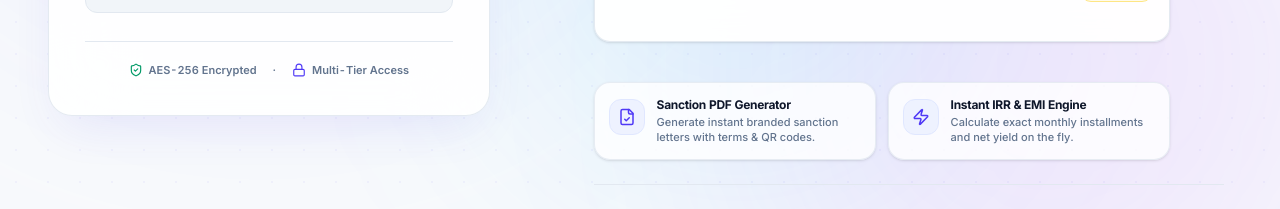
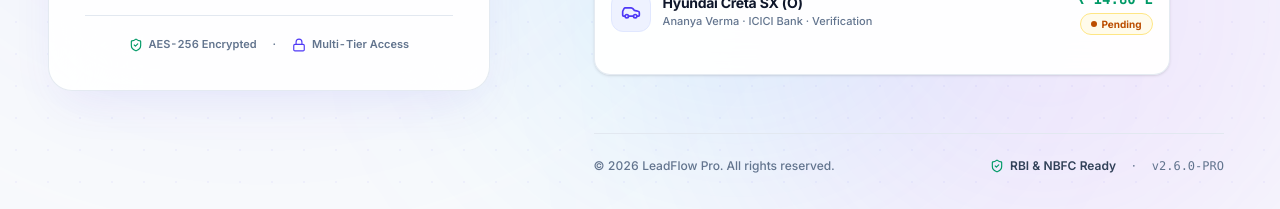
Before and after one commit to amitnnl/lead-follow-up, a React (Vite) app in the folder frontend/: page /login in a window 1280 px wide. Shown: the part 570-779 px from the top of the page. Built offline with nearby package versions, Linux system fonts and the light colour scheme; no server answers.

Commit message:
perf: remove lazy loading for instant zero-latency navigation

```diff
--- a/frontend/src/App.tsx
+++ b/frontend/src/App.tsx
@@ -5,26 +5,25 @@ import { useSettingsStore } from './store/settingsStore';
 import MainLayout from './components/layout/MainLayout';
 import { useThemeStore } from './store/themeStore';
 
-// Dynamic Code Splitting via React.lazy for instant initial bundle loading
-const Login = React.lazy(() => import('./pages/Login'));
-const Dashboard = React.lazy(() => import('./pages/Dashboard'));
-const LandingPage = React.lazy(() => import('./pages/LandingPage'));
-const Leads = React.lazy(() => import('./pages/Leads'));
-const LeadDetails = React.lazy(() => import('./pages/LeadDetails'));
-const Commissions = React.lazy(() => import('./pages/Commissions'));
-const Reports = React.lazy(() => import('./pages/Reports'));
-const Settings = React.lazy(() => import('./pages/Settings'));
-const Financers = React.lazy(() => import('./pages/Financers'));
-const Executives = React.lazy(() => import('./pages/Executives'));
-const Dealers = React.lazy(() => import('./pages/Dealers'));
-const ChannelExecutives = React.lazy(() => import('./pages/ChannelExecutives'));
-const Users = React.lazy(() => import('./pages/Users'));
-const SystemAudit = React.lazy(() => import('./pages/SystemAudit'));
-const Banking = React.lazy(() => import('./pages/Banking'));
-const Ledger = React.lazy(() => import('./pages/Ledger'));
-const Followups = React.lazy(() => import('./pages/Followups'));
-const IrrCalculator = React.lazy(() => import('./pages/IrrCalculator'));
-
+// Static imports for instant navigation (removes lazy load slowness)
+import Login from './pages/Login';
+import Dashboard from './pages/Dashboard';
+import LandingPage from './pages/LandingPage';
+import Leads from './pages/Leads';
+import LeadDetails from './pages/LeadDetails';
+import Commissions from './pages/Commissions';
+import Reports from './pages/Reports';
+import Settings from './pages/Settings';
+import Financers from './pages/Financers';
+import Executives from './pages/Executives';
+import Dealers from './pages/Dealers';
+import ChannelExecutives from './pages/ChannelExecutives';
+import Users from './pages/Users';
+import SystemAudit from './pages/SystemAudit';
+import Banking from './pages/Banking';
+import Ledger from './pages/Ledger';
+import Followups from './pages/Followups';
+import IrrCalculator from './pages/IrrCalculator';
 const RouteLoadingFallback = () => (
   <div className="min-h-screen flex flex-col items-center justify-center bg-slate-50 dark:bg-slate-900 transition-colors duration-200">
     <div className="relative flex items-center justify-center">
@@ -62,7 +61,6 @@ function App() {
   }, [checkAuth, fetchSettings]);
 
   return (
-    <Suspense fallback={<RouteLoadingFallback />}>
       <Routes>
         <Route path="/" element={<LandingPage />} />
         <Route path="/login" element={<Login />} />
@@ -108,7 +106,6 @@ function App() {
 
         <Route path="*" element={<Navigate to="/dashboard" replace />} />
       </Routes>
-    </Suspense>
   );
 }
 
--- a/frontend/src/pages/Login.tsx
+++ b/frontend/src/pages/Login.tsx
@@ -3,7 +3,7 @@ import { useNavigate, Link } from 'react-router-dom';
 import { useAuthStore } from '../store/authStore';
 import {
   AlertCircle, ArrowRight, Eye, EyeOff, Lock, Mail, CheckCircle2,
-  ShieldCheck, Zap, FileCheck, Sparkles, Car, RefreshCw, Award, Sun, Moon
+  ShieldCheck, Sparkles, Car, RefreshCw, Award, Sun, Moon
 } from 'lucide-react';
 import { useSettingsStore } from '../store/settingsStore';
 import { useThemeStore } from '../store/themeStore';
@@ -62,20 +62,6 @@ function DealPreviewCard({ title, model, amount, status, badgeColor, delay }: {
   );
 }
 
-/* ─── Feature Pill (Institutional Light/Dark Mode) ─────────────────────────────── */
-function FeaturePill({ icon: Icon, text, desc }: { icon: React.ElementType; text: string; desc: string }) {
-  return (
-    <div className="flex items-start gap-3 bg-white/80 dark:bg-[#111622]/80 hover:bg-white dark:hover:bg-[#162230] border border-slate-200/80 dark:border-slate-800 hover:border-slate-300 dark:hover:border-slate-700 rounded-2xl p-3.5 shadow-sm transition-all duration-200">
-      <div className="w-9 h-9 rounded-xl bg-indigo-50 dark:bg-indigo-500/15 border border-indigo-100 dark:border-indigo-500/30 flex items-center justify-center shrink-0 mt-0.5 text-indigo-600 dark:text-indigo-400">
-        <Icon className="w-4.5 h-4.5" />
-      </div>
-      <div>
-        <h5 className="text-xs font-bold text-slate-900 dark:text-white">{text}</h5>
-        <p className="text-[11px] font-medium text-slate-500 dark:text-slate-400 mt-0.5 leading-snug">{desc}</p>
-      </div>
-    </div>
-  );
-}
 
 export default function Login() {
   const { login } = useAuthStore();
@@ -221,19 +207,7 @@ export default function Login() {
             </div>
           </div>
 
-          {/* Grid of Key Features */}
-          <div className="grid grid-cols-2 gap-3 pt-3">
-            <FeaturePill
-              icon={FileCheck}
-              text="Sanction PDF Generator"
-              desc="Generate instant branded sanction letters with terms & QR codes."
-            />
-            <FeaturePill
-              icon={Zap}
-              text="Instant IRR & EMI Engine"
-              desc="Calculate exact monthly installments and net yield on the fly."
-            />
-          </div>
+
         </div>
 
         {/* Footer */}
```
